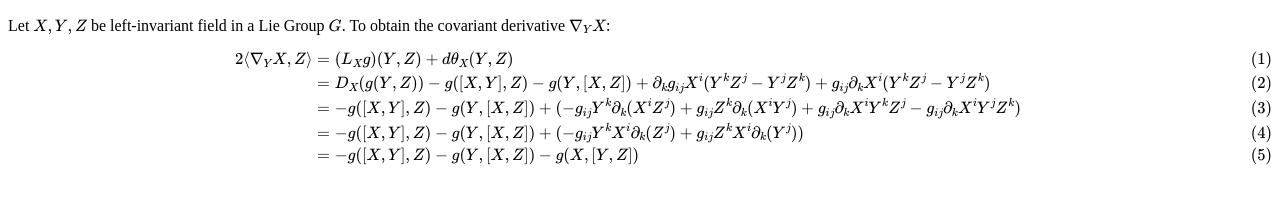
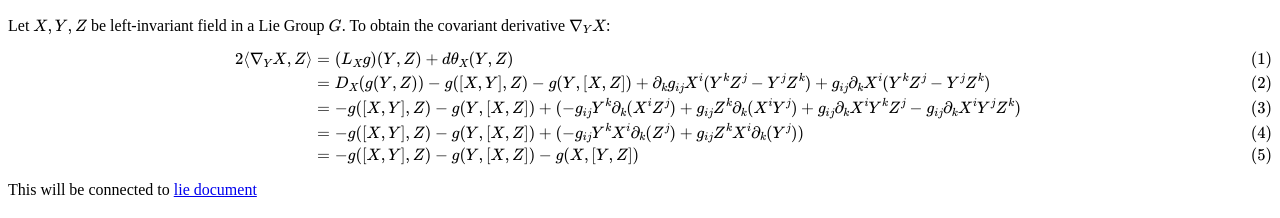
Before and after one commit to kap-devkota/kap-devkota.github.io, a plain HTML site: page lie_groups.html in a window 1280 px wide. Shown: the part 110-328 px from the top of the page. Drawn offline with nearby package versions, Linux system fonts and the light colour scheme.

Commit message:
added a linkage

```diff
--- a/lie_groups.html
+++ b/lie_groups.html
@@ -64,5 +64,6 @@
 &= -g([X, Y], Z) - g(Y, [X, Z]) - g(X, [Y, Z])
 \end{align}
 
+This will be connected to <a href="mathematics/lie_algebra.html">lie document</a>
 </body>
 </html>
```
